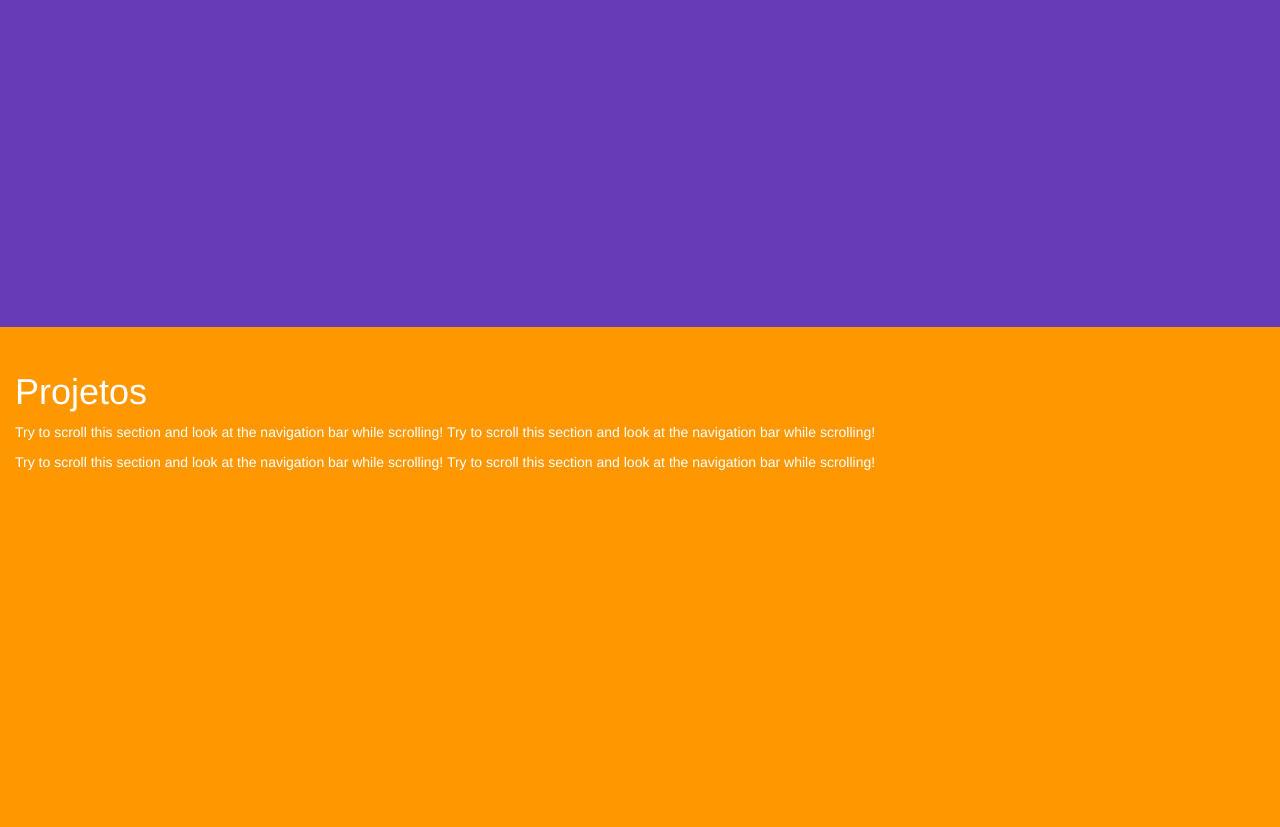
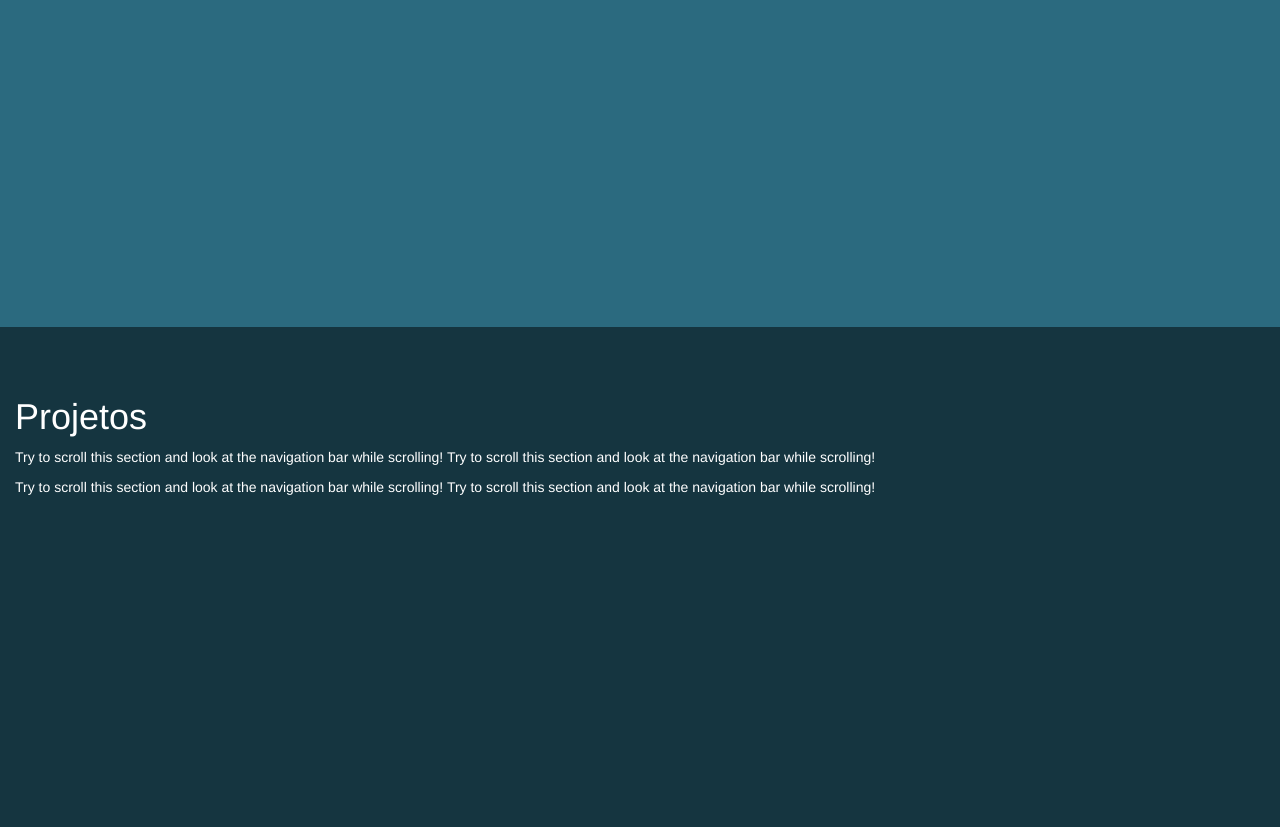
Before and after one commit to jdoper/jdoper.github.io, a plain HTML site: page index.html in a window 1280 px wide. Shown: the part 673-1500 px from the top of the page. Drawn offline with nearby package versions, Linux system fonts and the light colour scheme.

Commit message:
Alterando cores dos tópicos

```diff
--- a/index.html
+++ b/index.html
@@ -14,9 +14,9 @@
       body {
           position: relative;
       }
-      #section1 {padding-top:75px;height:500px;color: #fff; background-color: #1E88E5;}
-      #section2 {padding-top:25px;height:500px;color: #fff; background-color: #673ab7;}
-      #section3 {padding-top:25px;height:500px;color: #fff; background-color: #ff9800;}
+      #section1 {padding-top:50px;height:500px;color: #fff; background-color: #409FBF;}
+      #section2 {padding-top:50px;height:500px;color: #fff; background-color: #2B6A7F;}
+      #section3 {padding-top:50px;height:500px;color: #fff; background-color: #153540;}
     </style>
 
     <!-- HTML5 Shim and Respond.js IE8 support of HTML5 elements and media queries -->
```
